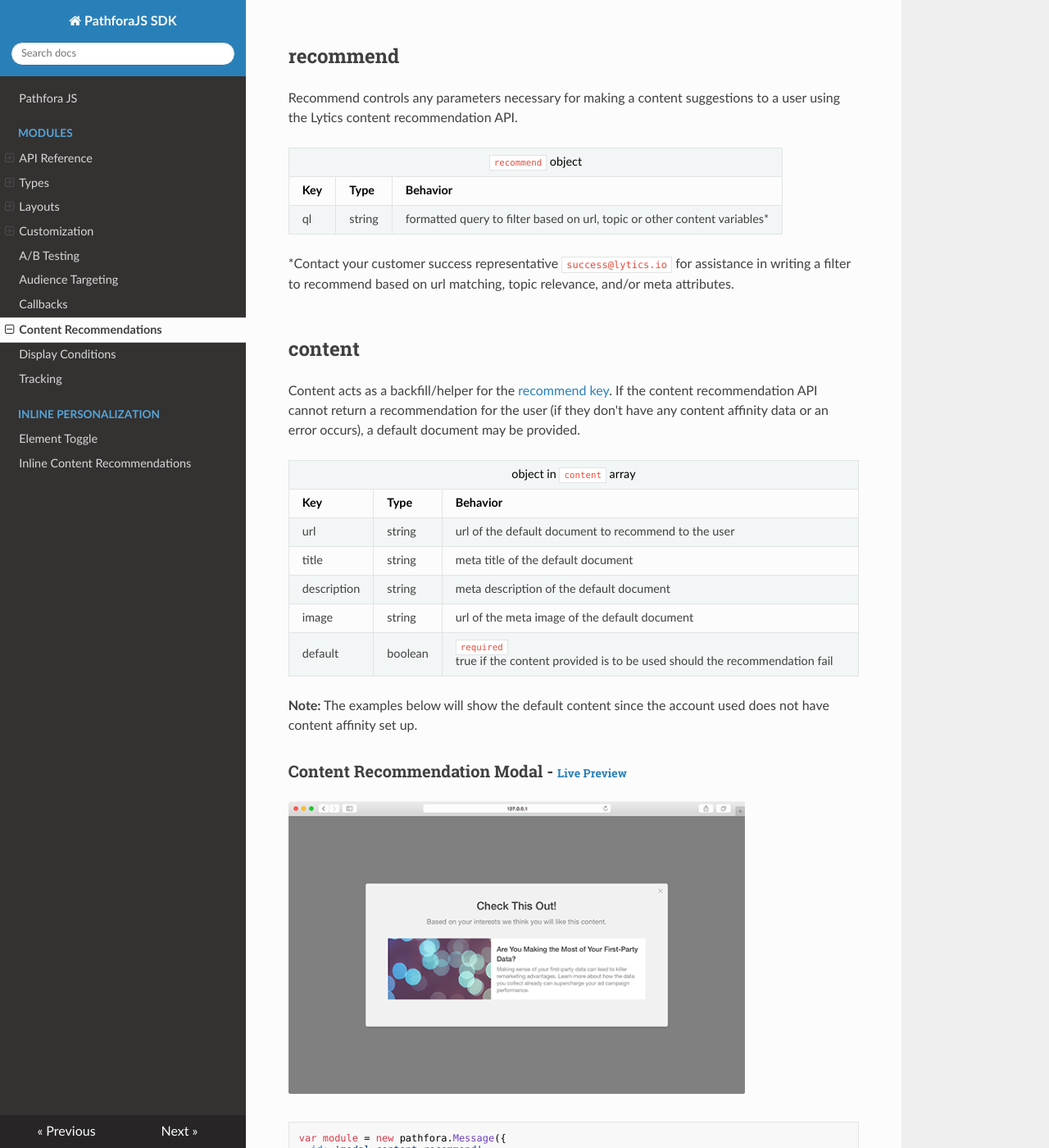
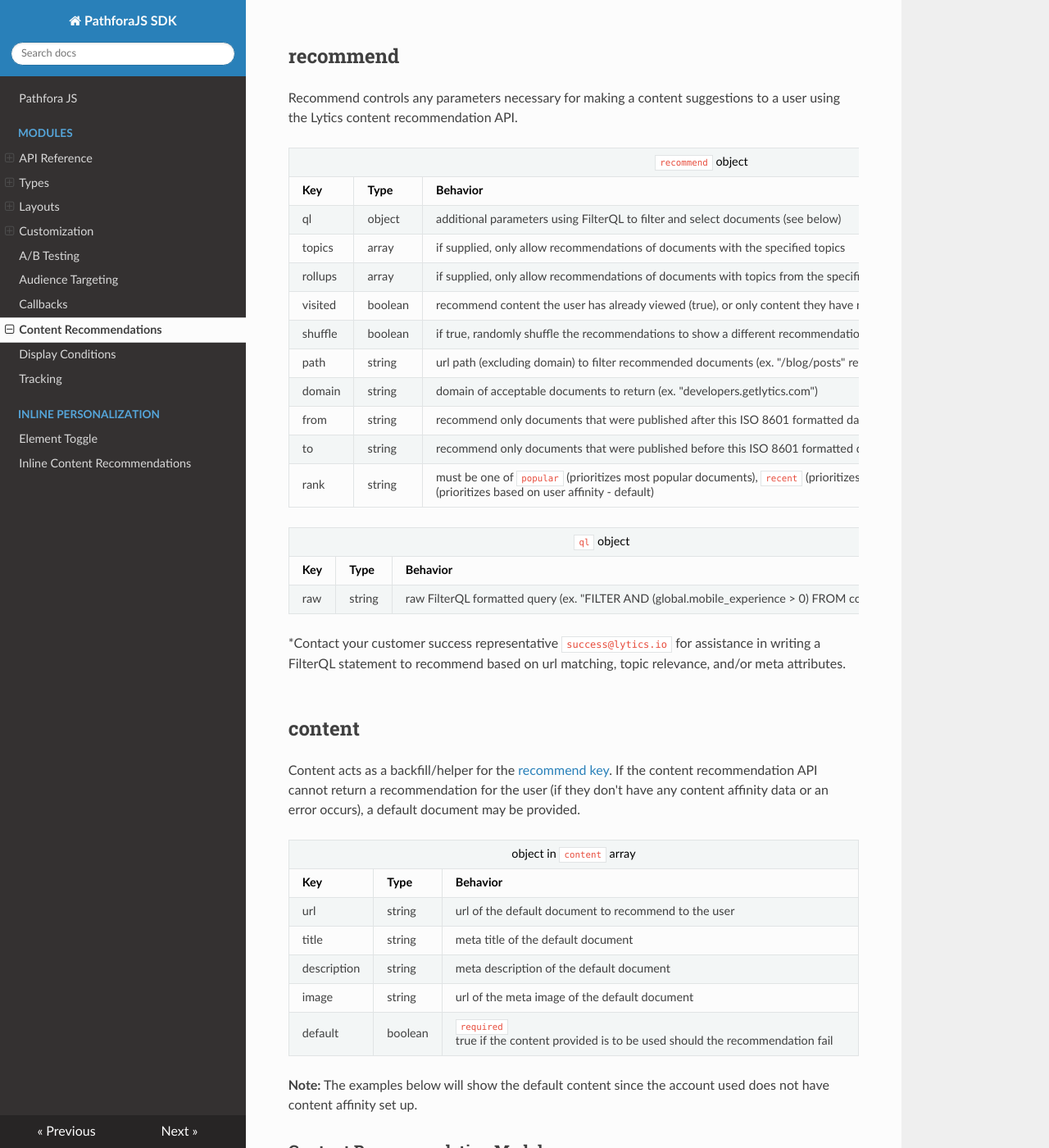
Before and after one commit to lytics/pathforajs, an MkDocs documentation site: the page built from docs/docs/content_recommend.md, in a window 1280 px wide and 1400 px high, scrolled down 267 px. Shown: the whole window at 82% size. Built offline with MkDocs 1.6.1, drawn with Linux system fonts in a browser that asks for light colours; nearby versions of some CDN libraries; old or Windows-style settings are respelled for this version of MkDocs; some of the changed text lies outside the part shown.

Commit message:
fix tests and update docs.

```diff
--- a/docs/docs/content_recommend.md
+++ b/docs/docs/content_recommend.md
@@ -21,12 +21,85 @@ Recommend controls any parameters necessary for making a content suggestions to
 
   <tr>
     <td>ql</td>
+    <td>object</td>
+    <td>additional parameters using FilterQL to filter and select documents (see below)</td>
+  </tr>
+
+  <tr>
+    <td>topics</td>
+    <td>array</td>
+    <td>if supplied, only allow recommendations of documents with the specified topics</td>
+  </tr>
+
+  <tr>
+    <td>rollups</td>
+    <td>array</td>
+    <td>if supplied, only allow recommendations of documents with topics from the specified topic rollups</td>
+  </tr>
+
+  <tr>
+    <td>visited</td>
+    <td>boolean</td>
+    <td>recommend content the user has already viewed (true), or only content they have not viewed (false)</td>
+  </tr>
+
+  <tr>
+    <td>shuffle</td>
+    <td>boolean</td>
+    <td>if true, randomly shuffle the recommendations to show a different recommendation on each page load</td>
+  </tr>
+
+  <tr>
+    <td>path</td>
     <td>string</td>
-    <td>formatted query to filter based on url, topic or other content variables*</td>
+    <td>url path (excluding domain) to filter recommended documents (ex. "/blog/posts" returns documents with urls containing this path)</td>
+  </tr>
+
+  <tr>
+    <td>domain</td>
+    <td>string</td>
+    <td>domain of acceptable documents to return (ex. "developers.getlytics.com")</td>
+  </tr>
+
+  <tr>
+    <td>from</td>
+    <td>string</td>
+    <td>recommend only documents that were published after this ISO 8601 formatted date</td>
+  </tr>
+
+  <tr>
+    <td>to</td>
+    <td>string</td>
+    <td>recommend only documents that were published before this ISO 8601 formatted date</td>
+  </tr>
+
+  <tr>
+    <td>rank</td>
+    <td>string</td>
+    <td>must be one of <code>popular</code> (prioritizes most popular documents), <code>recent</code> (prioritizes most recent documents), or <code>affinity</code> (prioritizes based on user affinity - default)</td>
   </tr>
 </table>
 
-*Contact your customer success representative `success@lytics.io` for assistance in writing a filter to recommend based on url matching, topic relevance, and/or meta attributes.
+<table>
+  <thead>
+    <tr>
+      <td colspan="3" align="center"><code>ql</code> object</td>
+    </tr>
+    <tr>
+      <th>Key</th>
+      <th>Type</th>
+      <th>Behavior</th>
+    </tr>
+  </thead>
+
+  <tr>
+    <td>raw</td>
+    <td>string</td>
+    <td>raw FilterQL formatted query (ex. "FILTER AND (global.mobile_experience > 0) FROM content")*</td>
+  </tr>
+</table>
+
+*Contact your customer success representative `success@lytics.io` for assistance in writing a FilterQL statement to recommend based on url matching, topic relevance, and/or meta attributes.
 
 ## content
 
--- a/docs/docs/examples/src/layouts/modal/contentRecommend.js
+++ b/docs/docs/examples/src/layouts/modal/contentRecommend.js
@@ -5,9 +5,10 @@
   msg: 'Based on your interests we think you will like this content.',
   variant: 3,
   recommend: {
-    ql: {
-      raw: 'FILTER AND(url LIKE "www.example.com/blog/*") FROM content'
-    }
+    path: '/blog/post',
+    domain: 'getlytics.com',
+    visited: false,
+    topics: ['Marketing', 'data-first marketing']
   },
   content: [
     {
--- a/docs/docs/examples/src/layouts/slideout/contentRecommend.js
+++ b/docs/docs/examples/src/layouts/slideout/contentRecommend.js
@@ -5,9 +5,9 @@
   msg: 'Based on your interests we think you will like this content.',
   variant: 3,
   recommend: {
-    ql: {
-      raw: 'FILTER AND(url LIKE "www.example.com/blog/*") FROM content'
-    }
+    path: '/blog/post',
+    domain: 'getlytics.com',
+    rank: 'popular'
   },
   content: [
     {
```
Also changed, not shown: 5 other files.
